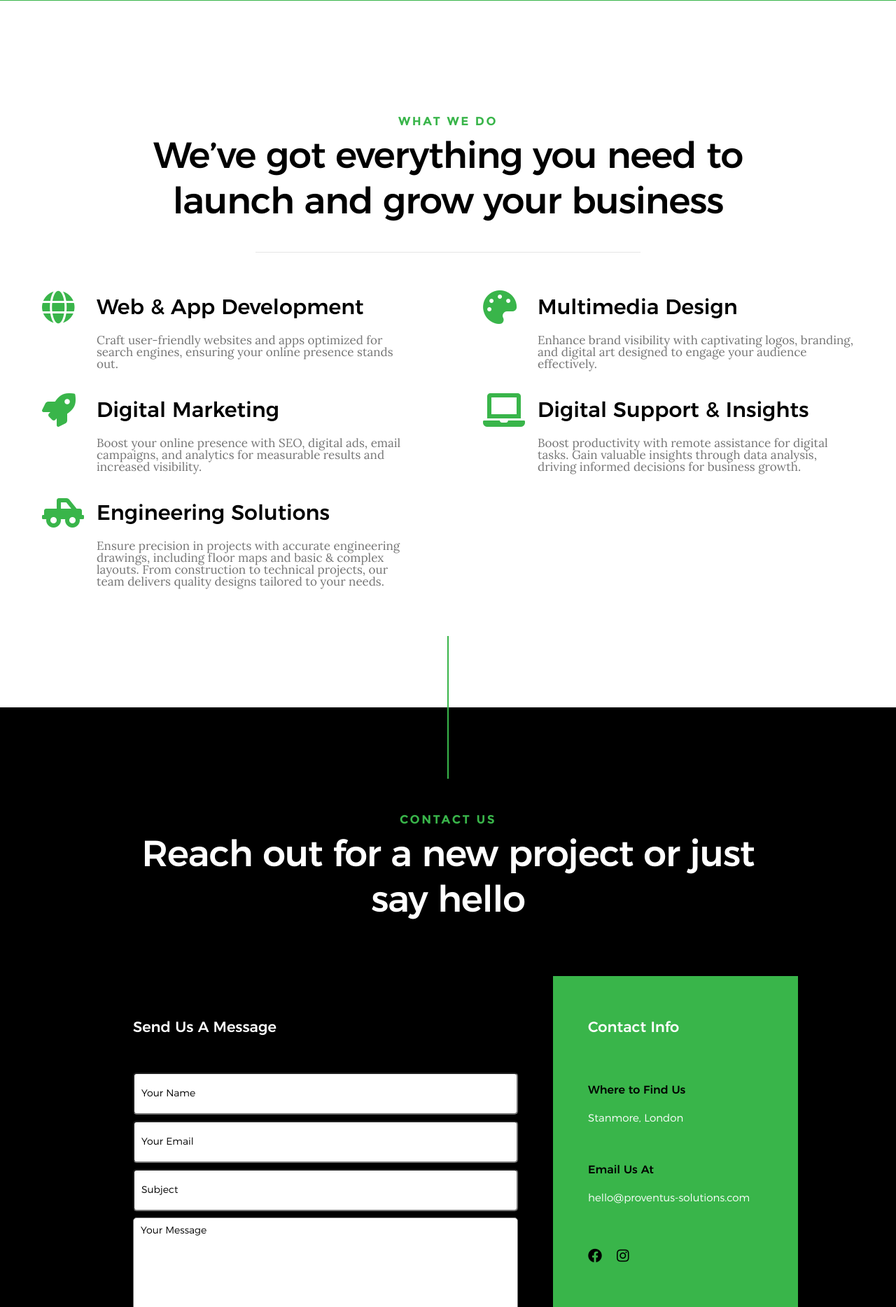
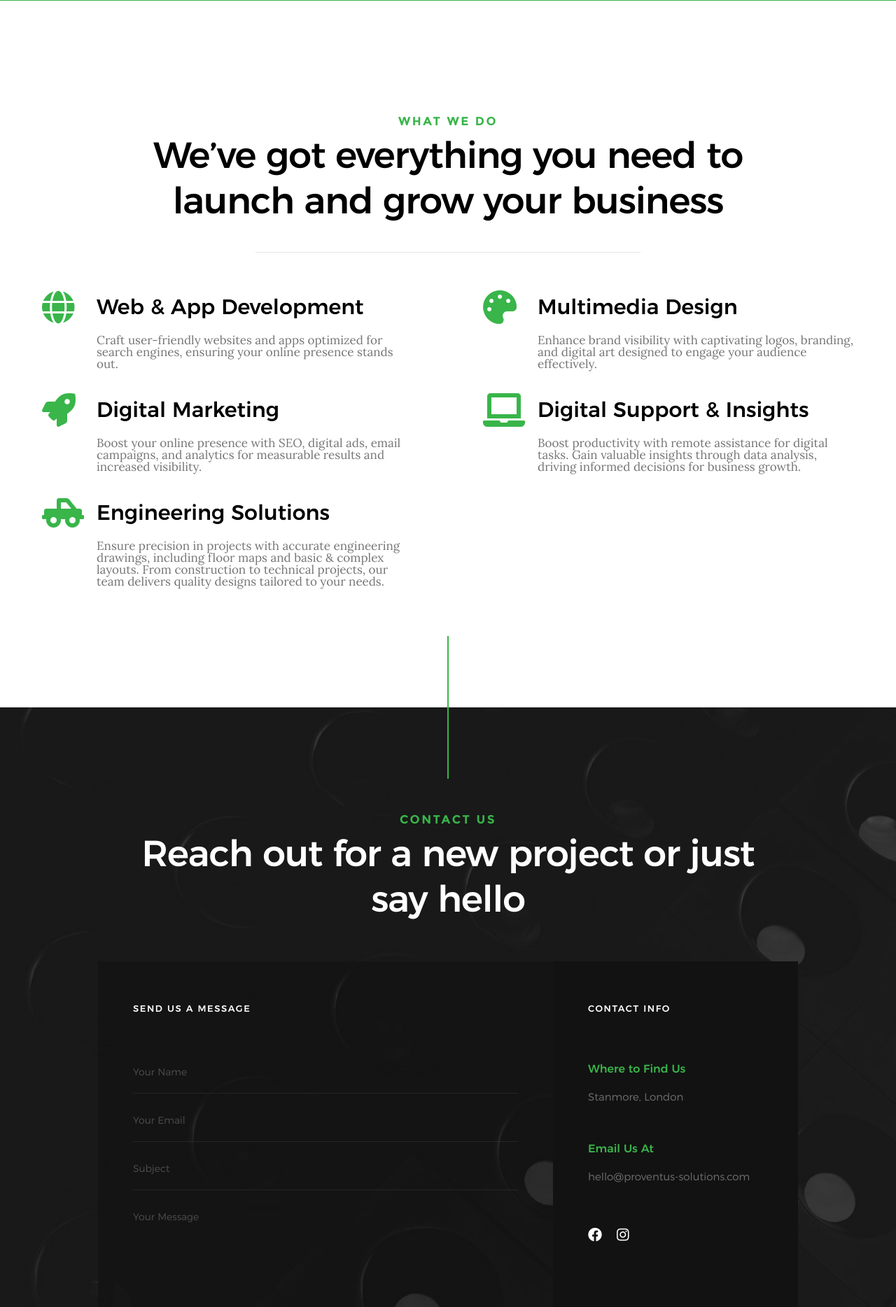
Before and after one commit to mostafanawam/proventus, a Django app: page / in a window 1280 px wide. Shown: the part 1612-3480 px from the top of the page at 70% size. Run offline with Django 3.2, Linux system fonts and the light colour scheme; data comes from the database, SQL or seed files in the repository; some web fonts are replaced.

Commit message:
update contact us

```diff
--- a/proventus/assets/css/main.css
+++ b/proventus/assets/css/main.css
@@ -738,19 +738,19 @@ select {
     display: block;
     height: 6rem;
     padding: 1.5rem 0;
-    /* border: 1px solid red; */
+    border: 0;
     outline: none;
     color: #333333;
     font-family: "montserrat-light", sans-serif;
     font-size: 1.4rem;
-    /* line-height: 3rem; */
+    line-height: 3rem;
     max-width: 100%;
-    background: white;
-    /* border-bottom: 2px solid rgba(0, 0, 0, 0.15); */
+    background: transparent;
+    border-bottom: 2px solid rgba(0, 0, 0, 0.15);
     -webkit-transition: all 0.3s ease-in-out;
     transition: all 0.3s ease-in-out;
-    border-radius: 5px;
-}
+}
+
 
 .cl-custom-select {
     position: relative;
@@ -2049,7 +2049,6 @@ button::-moz-focus-inner, input::-moz-focus-inner {
     width: 33px;
     height: 33px;
 }
-
 .home-social i, .home-social span {
     position: absolute;
     top: 0;
@@ -2059,19 +2058,19 @@ button::-moz-focus-inner, input::-moz-focus-inner {
 }
 
 .home-social i {
-    font-size: 18px;
+    font-size: 14px;
     right: 0;
     text-align: center;
     display: inline-block;
     width: 33px;
     height: 33px;
-    /* line-height: calc(33px - 4px); */
+    line-height: calc(33px - 4px);
     border: 2px solid #FFFFFF;
     border-radius: 50%;
 }
 
 .home-social span {
-    color: var(--main);
+    color: #39b54a;
     right: 4.5rem;
     font-size: 1.3rem;
     opacity: 0;
@@ -3060,10 +3059,10 @@ html.no-csstransitions .home-content__main {
  *
  * ------------------------------------------------------------------- */
  .s-contact {
-    background-color:black;
-    /* background-image: url("../images/contact-bg.jpg"); */
-    /* background-repeat: no-repeat;
-    background-position: center, center; */
+    background-color: #151515;
+    background-image: url("../images/contact-bg.jpg");
+    background-repeat: no-repeat;
+    background-position: center, center;
     padding-top: 15rem;
     padding-bottom: 12rem;
     color: rgba(255, 255, 255, 0.5);
@@ -3077,7 +3076,7 @@ html.no-csstransitions .home-content__main {
     width: 100%;
     height: 100%;
     opacity: .8;
-    /* background-color: #151515; */
+    background-color: #151515;
 }
 
 .s-contact .form-field {
@@ -3102,7 +3101,7 @@ html.no-csstransitions .home-content__main {
     padding: 0 2rem;
     margin: 0;
     color: #FFFFFF;
-    background: var(--main);
+    background: #39b54a;
 }
 
 .s-contact .form-field label::after {
@@ -3113,7 +3112,7 @@ html.no-csstransitions .home-content__main {
     margin-top: -6px;
     border-top: 5px solid transparent;
     border-bottom: 5px solid transparent;
-    border-right: 5px solid var(--main);
+    border-right: 5px solid #39b54a;
 }
 
 .contact__line {
@@ -3126,10 +3125,9 @@ html.no-csstransitions .home-content__main {
     top: -10.2rem;
     margin-left: -1px;
 }
-
 .contact-content {
     max-width: 1000px;
-    /* background-color: rgba(0, 0, 0, 0.2); */
+    background-color: rgba(0, 0, 0, 0.2);
     color: rgba(255, 255, 255, 0.4);
     padding-top: 6rem;
     padding-bottom: 6rem;
@@ -3139,7 +3137,7 @@ html.no-csstransitions .home-content__main {
     position: relative;
 }
 
-.contact-content h4 {
+.contact-content h3 {
     margin-top: 0;
     margin-bottom: 6.6rem;
     color: #FFFFFF;
@@ -3147,7 +3145,7 @@ html.no-csstransitions .home-content__main {
 
 .contact-content h5 {
     margin-top: 0;
-    color: var(--main);
+    color: #39b54a;
 }
 
 .contact-content input[type="email"],
@@ -3159,11 +3157,9 @@ html.no-csstransitions .home-content__main {
 .contact-content input[type="password"],
 .contact-content textarea,
 .contact-content select {
-    /* color: rgba(255, 255, 255, 0.6); */
-    color: black;
-    /* border-bottom: 1px solid rgba(255, 255, 255, 0.07); */
+    color: rgba(255, 255, 255, 0.6);
+    border-bottom: 1px solid rgba(255, 255, 255, 0.07);
     margin-bottom: .9rem;
-    padding: 10px;
 }
 
 .contact-content input[type="email"]:focus,
@@ -3175,60 +3171,48 @@ html.no-csstransitions .home-content__main {
 .contact-content input[type="password"]:focus,
 .contact-content textarea:focus,
 .contact-content select:focus {
-    /* color: #FFFFFF; */
-    color: black;
-    border: 2px solid var(--main);
+    color: #FFFFFF;
+    border-bottom: 1px solid #39b54a;
 }
 
 .contact-content button,
 .contact-content .btn {
     margin-top: 3.6rem;
-    border-radius: 5px;
 }
 .contact-content input::-webkit-input-placeholder,
 .contact-content select::-webkit-input-placeholder,
 .contact-content textarea::-webkit-input-placeholder {
-    /* color: #4f4f4f; */
-     /* color: #FFFFFF; */
-     color: black;
+    color: #4f4f4f;
 }
 
 .contact-content input:-moz-placeholder,
 .contact-content select:-moz-placeholder,
 .contact-content textarea:-moz-placeholder {
-    /* color: #4f4f4f;   */
-      /* color: #FFFFFF; */
-      color: black;
-
+    color: #4f4f4f;    /* Firefox 18- */
 }
 
 .contact-content input::-moz-placeholder,
 .contact-content select::-moz-placeholder,
 .contact-content textarea::-moz-placeholder {
-
-       /* color: #FFFFFF; */
-       color: black;
+    color: #4f4f4f;    /* Firefox 19+ */
 }
 
 .contact-content input:-ms-input-placeholder,
 .contact-content select:-ms-input-placeholder,
 .contact-content textarea:-ms-input-placeholder {
-    /* color: #4f4f4f; */
-        /* color: #FFFFFF; */
-        color: black;
+    color: #4f4f4f;
 }
 
 .contact-content input.placeholder,
 .contact-content select.placeholder,
 .contact-content textarea.placeholder {
-    /* color: #4f4f4f !important; */
-       /* color: #FFFFFF; */
-       color: black;
-}
+    color: #4f4f4f !important;
+}
+
+
 .contact-primary, .contact-secondary {
     float: left;
     padding: 0 5rem;
-
 }
 
 .contact-primary {
@@ -3241,8 +3225,6 @@ html.no-csstransitions .home-content__main {
 
 .contact-secondary {
     width: 35%;
-    background-color: var(--main) !important;
-
 }
 
 .contact-secondary::before {
@@ -3253,7 +3235,7 @@ html.no-csstransitions .home-content__main {
     top: 0;
     bottom: 0;
     right: 0;
-    background-color: var(--main) !important;
+    background-color: #121212;
 }
 
 .contact-secondary .contact-info {
@@ -3264,14 +3246,6 @@ html.no-csstransitions .home-content__main {
     margin-bottom: 4.8rem;
 }
 
-.contact-secondary .cinfo h5{
-    color: black;
-
-}
-.contact-secondary .cinfo p{
-    color: white;
-
-}
 .contact-social {
     list-style: none;
     display: inline-block;
@@ -3285,14 +3259,16 @@ html.no-csstransitions .home-content__main {
     display: inline-block;
 }
 
+
 .contact-social li a {
-    color: black;
+    color: white;
 }
 
 .contact-social li a:hover,
 .contact-social li a:focus {
-    color: white;
-}
+    color: #39b54a;
+}
+
 
 .contact-social li:last-child {
     margin: 0;
@@ -3437,7 +3413,7 @@ html.no-csstransitions .home-content__main {
     }
     .contact-primary #contactForm {
         margin-top: -1.5rem;
-        margin-bottom: 2.2rem;
+        margin-bottom: 7.2rem;
     }
     .contact-secondary .hide-on-fullwidth {
         display: none;
@@ -3476,9 +3452,7 @@ html.no-csstransitions .home-content__main {
 
 @media only screen and (max-width: 400px) {
     .contact-primary, .contact-secondary {
-        padding: 15px;
-        /* margin-top: 15px;
-        margin-bottom: 150px; */
+        padding: 0 5px;
     }
 }
 
--- a/proventus/main/templates/index.html
+++ b/proventus/main/templates/index.html
@@ -251,28 +253,25 @@
 
 
 
-    <!-- contact
-    ================================================== -->
+
+
     <section id="contact" class="s-contact">
 
         <div class="overlay"></div>
         <div class="contact__line"></div>
 
-        <div class="row section-header has-bottom-sep" data-aos="fade-up">
+        <div class="row section-header" data-aos="fade-up">
             <div class="col-full">
                 <h3 class="subhead">Contact Us</h3>
                 <h1 class="display-2 display-2--light">Reach out for a new project or just say hello</h1>
             </div>
         </div>
 
-
-
-
         <div class="row contact-content" data-aos="fade-up">
 
             <div class="contact-primary">
 
-                <h4 class="h4">Send Us A Message</h4>
+                <h3 class="h6">Send Us A Message</h3>
 
                 <form name="contactForm" id="contactForm"  novalidate="novalidate">
                     {% csrf_token %}
@@ -320,7 +319,8 @@
             <div class="contact-secondary">
                 <div class="contact-info">
 
-                    <h4 class="h4 hide-on-fullwidth">Contact Info</h4>
+                    <h3 class="h6 hide-on-fullwidth">Contact Info</h3>
+
 
                     <div class="cinfo">
                         <h5>Where to Find Us</h5>
```
Also changed, not shown: other parts of proventus/main/templates/index.html (+12 -35 lines), proventus/assets/images/contact-bg.jpg (added). Lines whose indentation alone changed are shown as unchanged.
